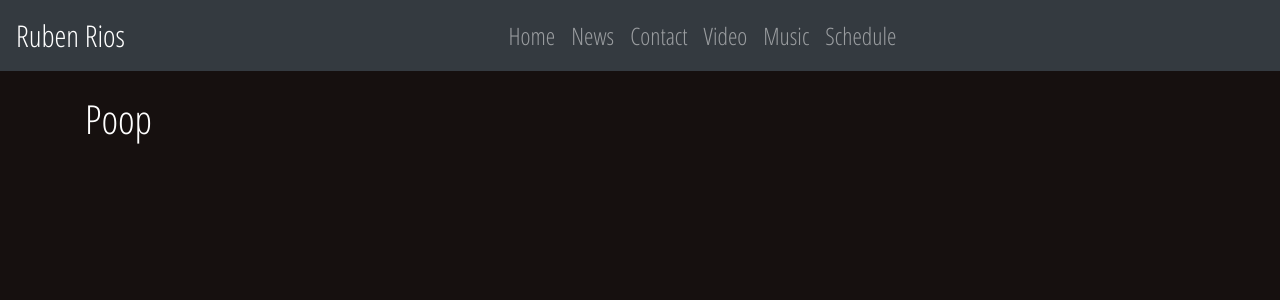
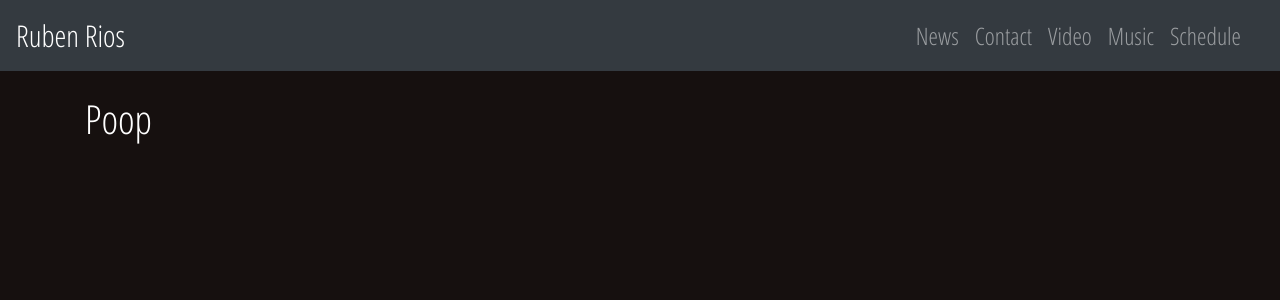
Before and after one commit to ktdodd511/rubenplaysdrums, a React (Create React App) app: page / in a window 1280 px wide. Shown: the top 300 px of the page. Built offline with nearby package versions, Linux system fonts and the light colour scheme.

Commit message:
changed margins on navbar items

```diff
--- a/src/components/layout/AppNavbar.js
+++ b/src/components/layout/AppNavbar.js
@@ -7,7 +7,7 @@ class AppNavbar extends Component {
     return (
       <nav className="navbar navbar-expand-md navbar-dark bg-dark mb-4">
 
-        <Link to="/" className="navbar-brand" id="navbar-name">
+        <Link to="/" className="navbar-brand m-auto" id="navbar-name">
           Ruben Rios
         </Link>
 
@@ -21,12 +21,7 @@ class AppNavbar extends Component {
           </button>
           <div className="collapse navbar-collapse" id="navbarMain">
 
-            <ul className="navbar-nav m-auto">
-              <li className="nav-item">
-                <Link to="/" className="nav-link">
-                  Home
-                </Link>
-              </li>
+            <ul className="navbar-nav ml-auto">
               <li className="nav-item">
                 <Link to="/news" className="nav-link">
                   News
@@ -37,7 +32,6 @@ class AppNavbar extends Component {
                   Contact
                 </Link>
               </li>
-
 
               <li className="nav-item">
                 <Link to="/video" className="nav-link">
```
